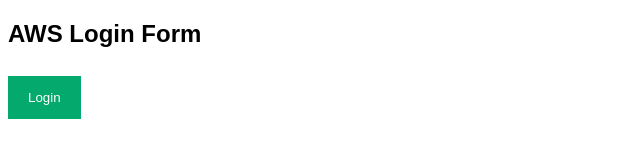
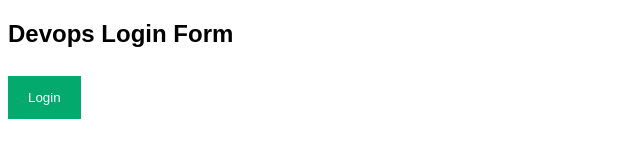
Before and after one commit to srinivasthalla/anirudhproject, a plain HTML site: page index.html in a window 1280 px wide. Shown: the whole page, without its empty margins (0-640 px from the left). Drawn offline with Linux system fonts and the light colour scheme.

Commit message:
Update index.html

```diff
--- a/index.html
+++ b/index.html
@@ -127,7 +127,7 @@ span.psw {
 </head>
 <body>
 
-<h2>AWS Login Form</h2>
+<h2>Devops Login Form</h2>
 
 <button onclick="document.getElementById('id01').style.display='block'" style="width:auto;">Login</button>
 
```
